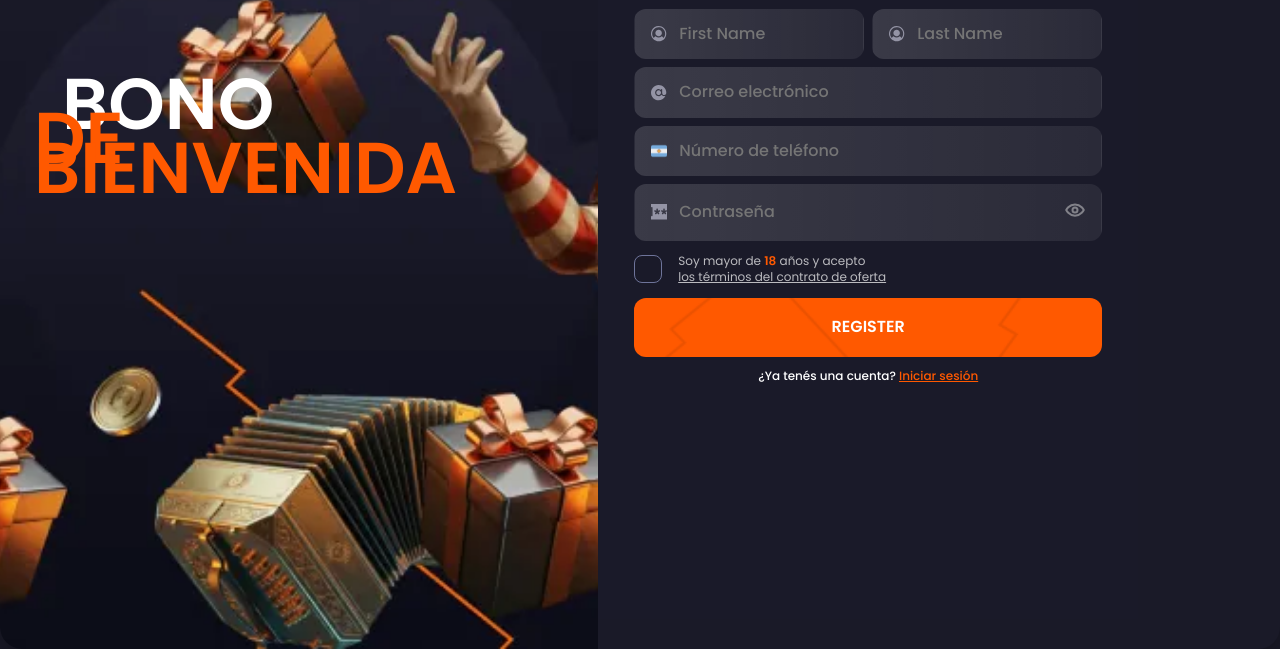
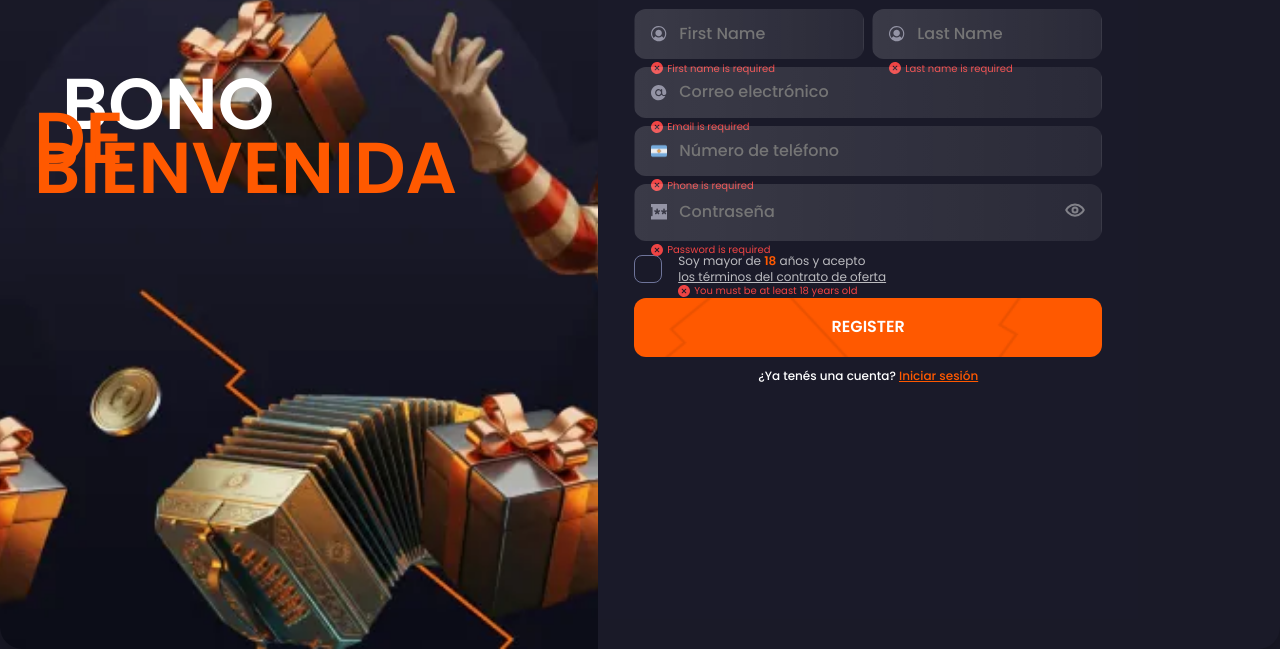
Before and after one commit to dpartner/cuatro-bet, a website built with Vite: page index.html in a window 1280 px wide. Shown: the part 151-800 px from the top of the page. Built offline with nearby package versions, Linux system fonts and the light colour scheme; a web font is replaced by a local one.

Commit message:
add errors field

```diff
--- a/index.html
+++ b/index.html
@@ -51,13 +51,20 @@
                 <img src="/images/icons/person.svg" alt="first name" class="field__icon" />
                 <input type="text" name="firstName" placeholder="First Name" required />
                 <span class="field__hidden-placeholder" aria-hidden="true">First Name</span>
-                <!-- <span class="field__error">First name is required</span> -->
+                <span class="field__error">
+                  <img src="/images/icons/error.svg" alt="error" class="field__error-icon" />
+                  First name is required
+                </span>
               </label>
 
               <label class="field">
                 <img src="/images/icons/person.svg" alt="last name" class="field__icon" />
                 <input type="text" name="lastName" placeholder="Last Name" required />
                 <span class="field__hidden-placeholder" aria-hidden="true">Last Name</span>
+                <span class="field__error">
+                  <img src="/images/icons/error.svg" alt="error" class="field__error-icon" />
+                  Last name is required
+                </span>
               </label>
             </div>
 
@@ -65,12 +72,20 @@
               <img src="/images/icons/mail.svg" alt="email" class="field__icon" />
               <input type="email" name="email" placeholder="Correo electrónico" required />
               <span class="field__hidden-placeholder" aria-hidden="true">Correo electrónico</span>
+              <span class="field__error">
+                <img src="/images/icons/error.svg" alt="error" class="field__error-icon" />
+                Email is required
+              </span>
             </label>
 
             <label class="field field--phone">
               <img src="/images/icons/flag.png" alt="phone" class="field__icon" />
               <input type="tel" name="phone" placeholder="Número de teléfono" required />
               <span class="field__hidden-placeholder" aria-hidden="true">Número de teléfono</span>
+              <span class="field__error">
+                <img src="/images/icons/error.svg" alt="error" class="field__error-icon" />
+                Phone is required
+              </span>
             </label>
 
             <label class="field field--password">
@@ -80,6 +95,10 @@
               <button class="field__toggle" type="button" aria-label="Show password">
                 <img src="/images/icons/eye.svg" alt="eye" class="field__eye" />
               </button>
+              <span class="field__error">
+                <img src="/images/icons/error.svg" alt="error" class="field__error-icon" />
+                Password is required
+              </span>
             </label>
 
             <label class="check">
@@ -90,6 +109,10 @@
               <span class="check__text">
                 <span>Soy mayor de <strong>18</strong> años y acepto</span>
                 <a href="#">los términos del contrato de oferta</a>
+                <span class="field__error">
+                  <img src="/images/icons/error.svg" alt="error" class="field__error-icon" />
+                  You must be at least 18 years old
+                </span>
               </span>
             </label>
 
--- a/src/styles/page.css
+++ b/src/styles/page.css
@@ -112,7 +112,7 @@
   color: var(--color-text);
   font-size: 34px;
   padding-left: 28px;
-  margin-bottom: 4px;
+  margin-bottom: var(--space-xxs);
 }
 
 .hero__title {
@@ -196,8 +196,8 @@
 
 .bonus-card__badge {
   display: inline-block;
-  padding: 2px 4px;
-  border-radius: 4px;
+  padding: 2px var(--space-xxs);
+  border-radius: var(--radius-xxs);
   background: var(--color-primary);
   color: var(--color-text);
   font-size: var(--font-size-xs);
@@ -234,7 +234,7 @@
   border-width: 1px;
   border-style: solid;
   border-color: transparent;
-  transition: border-color 0.2s ease;
+  transition: border-color 0.2s ease margin-bottom 0.2s ease;
   outline: 0;
   outline-offset: 0;
   outline-style: none;
@@ -294,17 +294,23 @@
   transform: translateY(-170%);
 }
 
-.field__prefix {
-  display: grid;
+.field__error {
+  position: absolute;
+  bottom: calc(var(--space-md) * -1);
+  left: var(--space-md);
+  display: flex;
+  flex-direction: row;
   align-items: center;
-  align-self: stretch;
-  min-width: 72px;
-  border-right: 1px solid var(--color-border);
+  gap: var(--space-xxs);
+  color: var(--color-danger);
+  font-size: var(--font-size-xxs);
+  font-weight: var(--font-weight-normal);
 }
 
-.field__prefix select {
-  padding-right: 6px;
-  cursor: pointer;
+.field__error-icon {
+  width: 12px;
+  height: 12px;
+  object-fit: cover;
 }
 
 .field__toggle {
@@ -316,10 +322,6 @@
 
 .field__eye {
   color: #9ea4c8;
-}
-
-.field--invalid {
-  border-color: var(--color-danger);
 }
 
 .check {
@@ -367,7 +369,7 @@
 }
 
 .check input:focus-visible + .check__box {
-  outline: 2px solid var(--color-focus);
+  outline: 2px solid var(--color-primary);
   outline-offset: 2px;
 }
 
@@ -378,6 +380,7 @@
   line-height: 1.4;
   display: flex;
   flex-direction: column;
+  position: relative;
 }
 
 .check__text strong {
@@ -391,6 +394,10 @@
   text-decoration-thickness: 0.5px;
 }
 
+.check__text .field__error {
+  bottom: calc(var(--space-sm) * -1);
+  left: 0;
+}
 .register-form__submit {
   width: 100%;
   border: 0;
--- a/src/styles/variables.css
+++ b/src/styles/variables.css
@@ -12,13 +12,15 @@
   --color-border: rgba(255, 255, 255, 0.08);
   --color-focus: #ffb784;
   --color-success: #29c772;
-  --color-danger: #ff6565;
+  --color-danger: #EF4444;
 
+  --radius-xxs: 4px;
   --radius-xs: 8px;
   --radius-sm: 12px;
   --radius-md: 16px;
   --radius-lg: 22px;
 
+  --space-xxs: 4px;
   --space-xs: 8px;
   --space-sm: 12px;
   --space-md: 16px;
```
Also changed, not shown: public/images/icons/error.svg (added).
